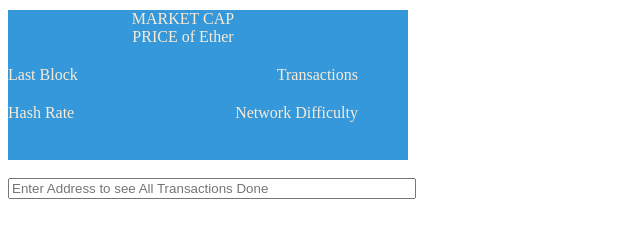
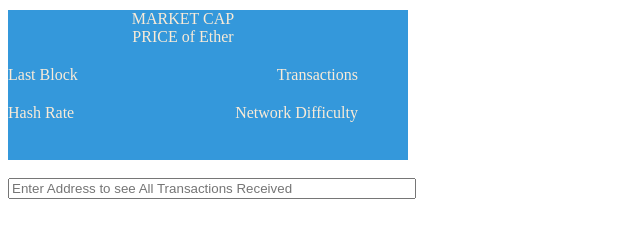
Before and after one commit to SinghJaideepJi/EtherScan_Project, a plain HTML site: page index.html in a window 1280 px wide. Shown: the full height of the page, 0-640 px from the left. Drawn offline with nearby package versions, Linux system fonts and the light colour scheme; no server answers.

Commit message:
Correcting comments and input fields

```diff
--- a/index.html
+++ b/index.html
@@ -63,9 +63,9 @@
     <div id="getTrax">
         <form id="getTraxForm" onsubmit="showTransactions()">
             <!-- Get all transactions done by Address: -->
-            <input id="input_address" type="text" name="address" placeholder="Enter Address to see All Transactions Done">
-            <!-- <input type="button" value="Show me transactions">
-            <button type="button" value="Clear Transactions"></button> -->
+            <input id="input_address" type="text" name="address" placeholder="Enter Address to see All Transactions Received">
+            <!-- <input type="Submit" value="Show"> -->
+            <!-- <button type="button" value="Clear Transactions"></button> -->
         </form>
         <br>
         <span id="numTrax"></span>
--- a/main.js
+++ b/main.js
@@ -94,7 +94,7 @@ async function fetchDifficultyHash(){
   }
 }
 
-// display ALL Transactions related to the Entered Address
+// display ALL Transactions received by the Entered Address
 async function fetchAddress(){
   addressValue = addressInput.val();
   console.log("Address is - "+addressValue);
@@ -102,7 +102,7 @@ async function fetchAddress(){
     try{
     const response_Address = await fetch(apiAddress);
     const json_Address = await response_Address.json();
-    // console.log(json_Address);
+    console.log(json_Address);
     if (json_Address.message == "OK"){
         var numTrax = json_Address.result.length;
         console.log("Number of Transactions - "+numTrax);
```
